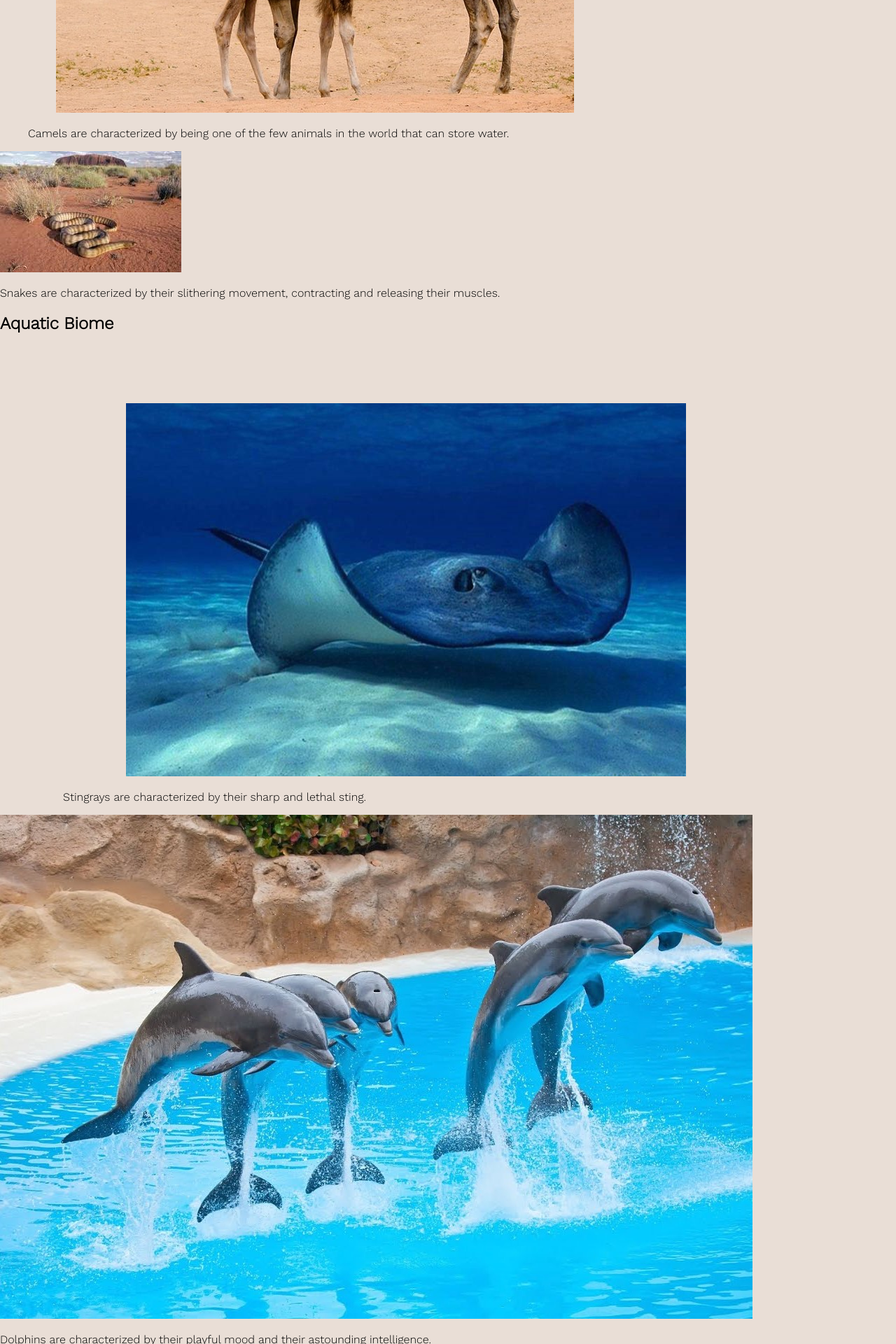
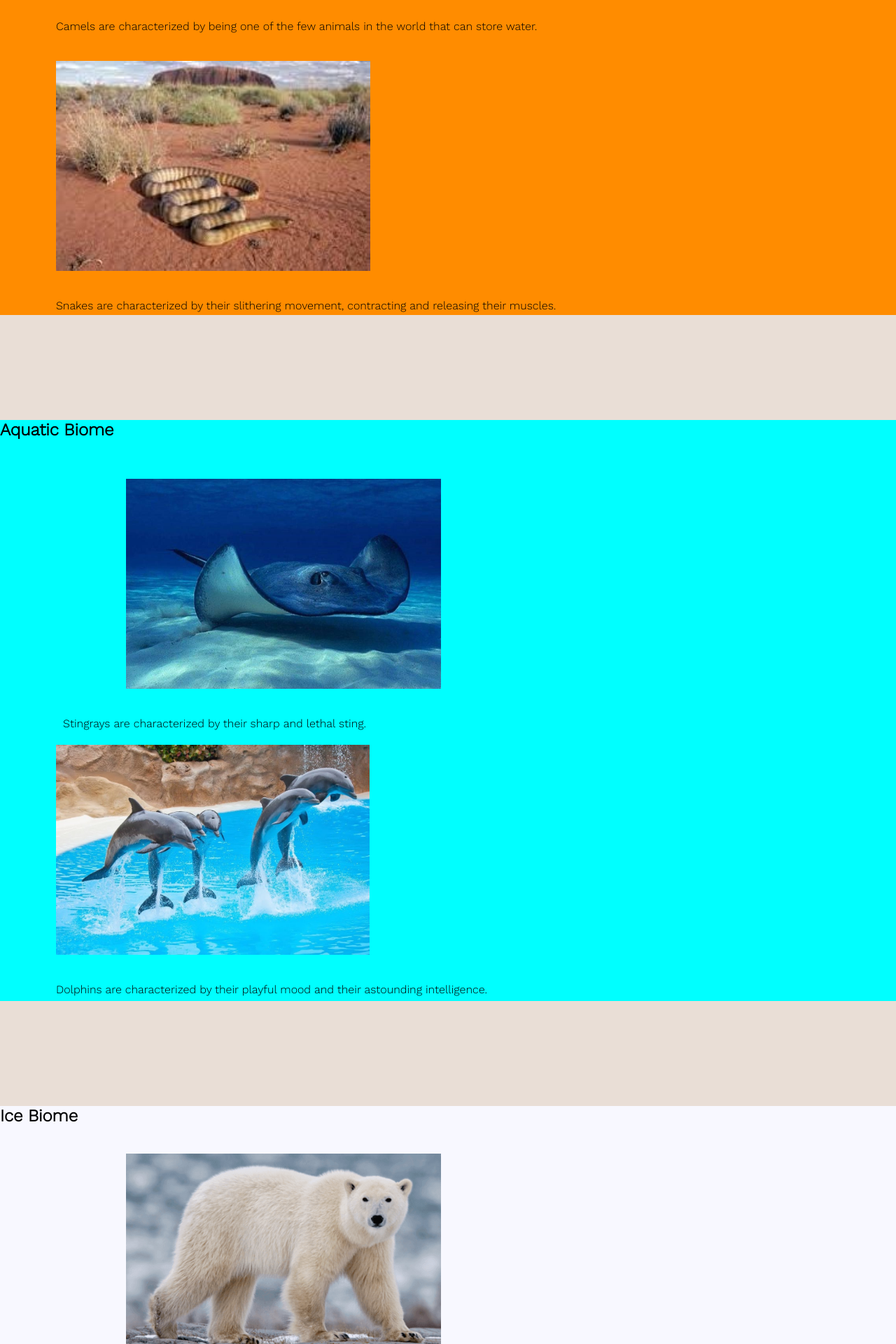
Before and after one commit to albercm30/zoowebapp, a Flask app: page /animals in a window 1280 px wide; the page is wider, and only the part inside the window is pictured. Shown: the part 960-2880 px from the top of that part at 70% size. Run offline with Flask 2, Linux system fonts and the light colour scheme.

Commit message:
css changes in animal html

```diff
--- a/WebAppProject/static/style.css
+++ b/WebAppProject/static/style.css
@@ -311,3 +311,127 @@ footer a {
 footer a:hover {
     color: #e9ded6;
 }
+
+/* ANIMAL */
+
+.container-desert {
+    background-color:darkorange;
+    height: 830px;
+    margin-top: 60px;
+    margin-bottom: 150px;
+}
+
+.camel img {
+    height: 300px;
+    margin-top: 20px;
+    margin-bottom: 20px;
+}
+
+.camel p {
+    padding-left: 5ex;
+    margin-bottom: 20px;
+}
+
+.snake img {
+    height: 300px;
+    padding-left: 10ex;
+    margin-top: 20px;
+    margin-bottom: 20px;
+}
+
+.snake p {
+    padding-left: 10ex;
+    margin-bottom: 20px;
+}
+
+.container-aquatic {
+    background-color: aqua;
+    height: 830px;
+    margin-top: 60px;
+    margin-bottom: 150px;
+}
+
+.stingray img {
+    height: 300px;
+    padding-right: 200px;
+    margin-top: 6px;
+    margin-bottom: 20px;
+}
+
+.stingray p {
+    margin-bottom: 1px;
+}
+
+.dolphin img {
+    height: 300px;
+    padding-left: 10ex;
+    margin-top: 20px;
+    margin-bottom: 20px;
+}
+
+.dolphin p {
+    padding-left: 10ex;
+    margin-bottom: 20px;
+}
+
+.container-ice {
+    background-color: ghostwhite;
+    height: 830px;
+    margin-top: 60px;
+    margin-bottom: 150px;
+}
+
+.polar-bear img {
+    height: 300px;
+    margin-top: 20px;
+    margin-bottom: 20px;
+}
+
+.polar-bear p {
+    padding-left: 5ex;
+    margin-bottom: 20px;
+}
+
+.penguin img {
+    height: 300px;
+    padding-left: 10ex;
+    margin-top: 20px;
+    margin-bottom: 20px;
+}
+
+.penguin p {
+    padding-left: 10ex;
+    margin-bottom: 20px;
+}
+
+.container-forest {
+    background-color: darkgreen;
+    height: 870px;
+    margin-top: 60px;
+    margin-bottom: 170px;
+}
+
+.deer img {
+    height: 300px;
+    margin-top: 20px;
+    margin-bottom: 20px;
+}
+
+.deer p {
+    padding-left: 5ex;
+    margin-bottom: 20px;
+}
+
+.falcon img {
+    height: 300px;
+    padding-left: 10ex;
+    margin-top: 20px;
+    margin-bottom: 20px;
+}
+
+.falcon p {
+    padding-left: 10ex;
+    margin-bottom: 20px;
+}
+
+/* ANIMAL */
```
Also changed, not shown: WebAppProject/static/desierto.jpeg (added), WebAppProject/static/desierto1.jpeg (added).
